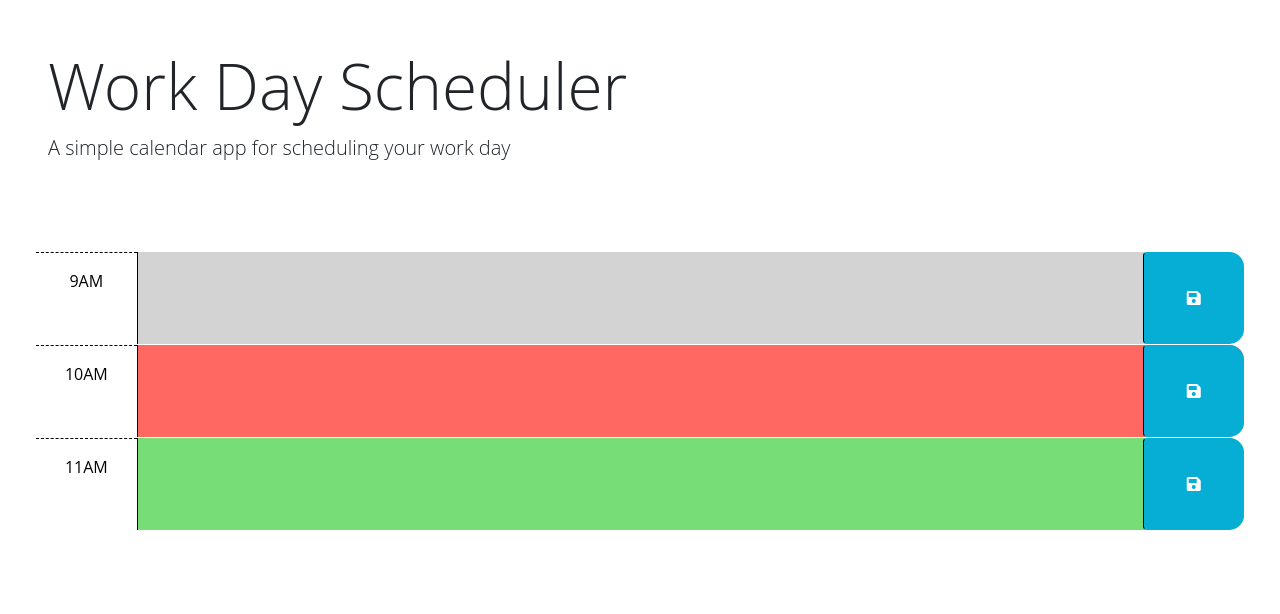
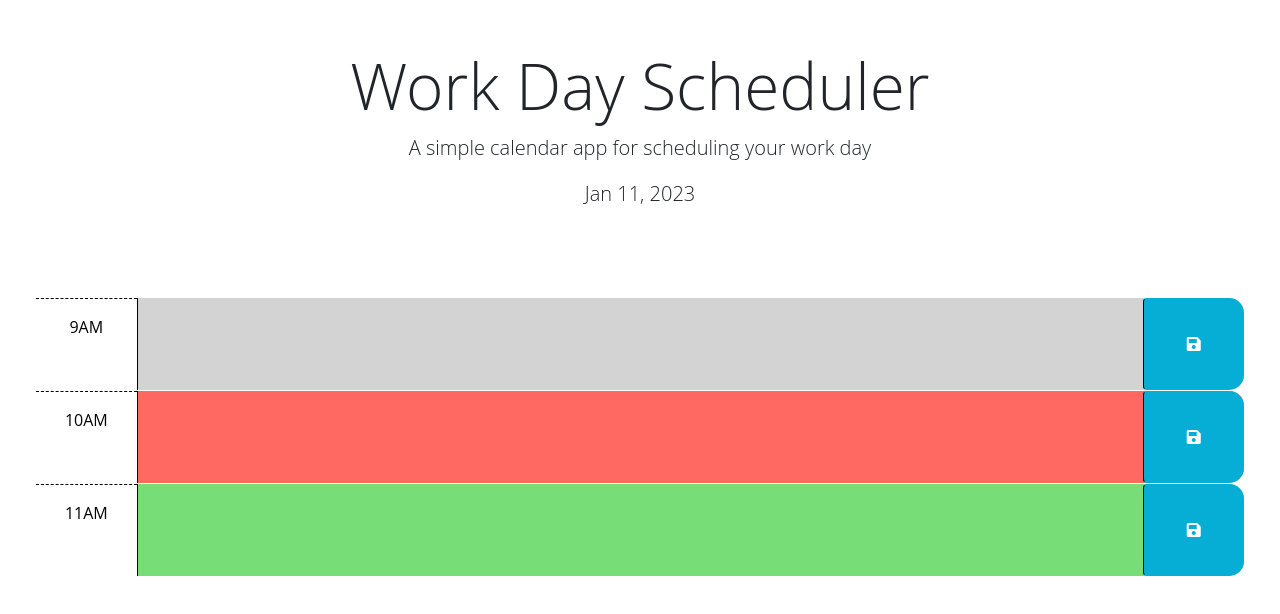
Before and after one commit to ohNOitsRO/work-day-scheduler, a plain HTML site: page Develop/index.html in a window 1280 px wide. Drawn offline with nearby package versions, Linux system fonts and the light colour scheme.

Commit message:
Added current date to header

```diff
--- a/Develop/script.js
+++ b/Develop/script.js
@@ -1,3 +1,9 @@
+var saveButton = $("#saveBtn");
+
+var today = dayjs();
+$('#currentDay').text(today.format('MMM D, YYYY'));
+
+
 // Wrap all code that interacts with the DOM in a call to jQuery to ensure that
 // the code isn't run until the browser has finished rendering all the elements
 // in the html.
@@ -20,4 +26,5 @@ $(function () {
   // attribute of each time-block be used to do this?
   //
   // TODO: Add code to display the current date in the header of the page.
+
 });
--- a/Develop/style.css
+++ b/Develop/style.css
@@ -57,3 +57,8 @@ textarea {
   font-size: 20px;
   transition: all 0.3s ease-in-out;
 }
+
+header {
+  text-align: center;
+
+}
```
